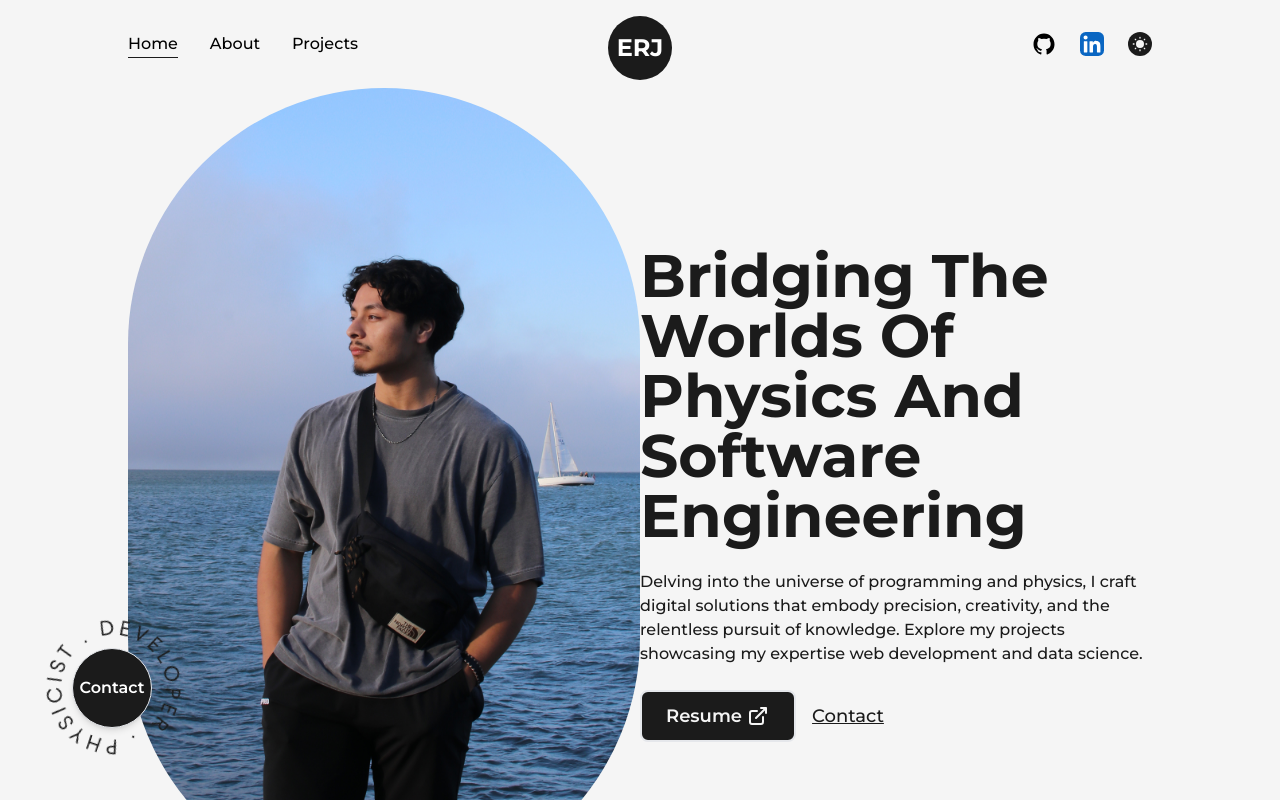
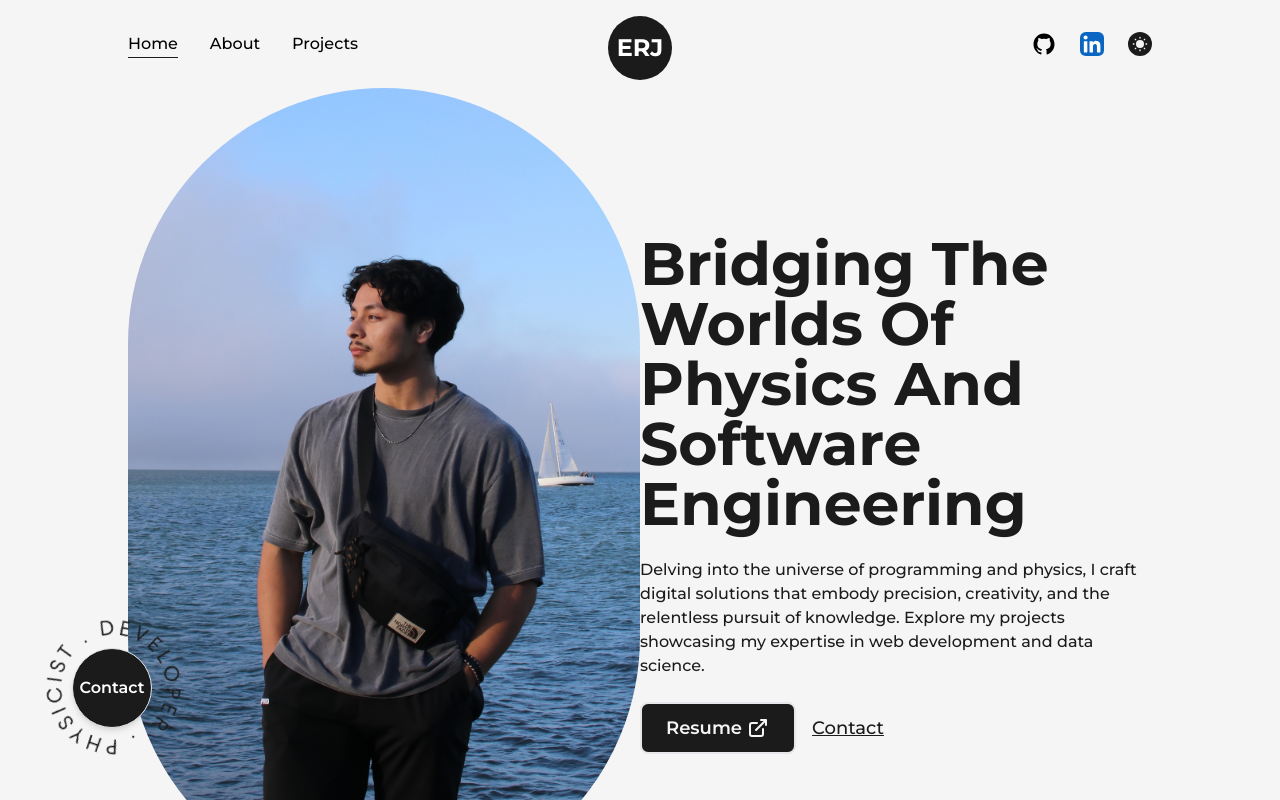
Before and after one commit to Quantum-Impulse/Next.js-portfolio-website, a Next.js app: page / in a window 1280 px wide. Shown: the top 800 px of the page. Built offline with nearby package versions, Linux system fonts and the light colour scheme.

Commit message:
typo fix

```diff
--- a/src/pages/index.js
+++ b/src/pages/index.js
@@ -44,7 +44,7 @@ export default function Home() {
                 className="!text-left !text-6xl xl:!text-5xl lg:!text-center lg:!text-6xl md:!text-5xl sm:!text-3xl"
               />
               <p className="my-4 text-base font-medium md:text-sm sm:!text-xs">
-              Delving into the universe of programming and physics, I craft digital solutions that embody precision, creativity, and the relentless pursuit of knowledge. Explore my projects showcasing my expertise web development and data science.
+              Delving into the universe of programming and physics, I craft digital solutions that embody precision, creativity, and the relentless pursuit of knowledge. Explore my projects showcasing my expertise in web development and data science.
               </p>
               <div className="mt-2 flex items-center self-start lg:self-center">
                 <Link
```
